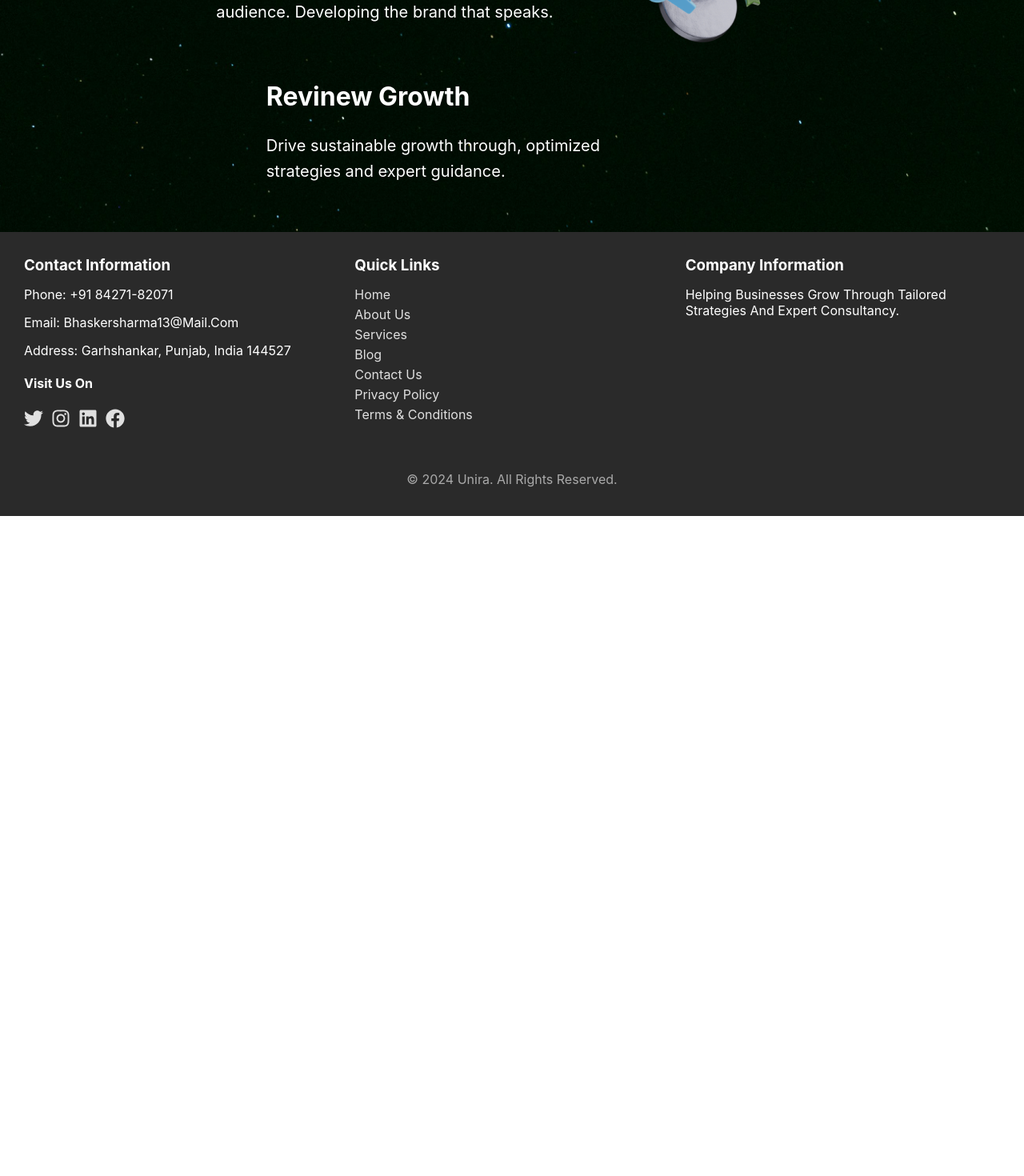
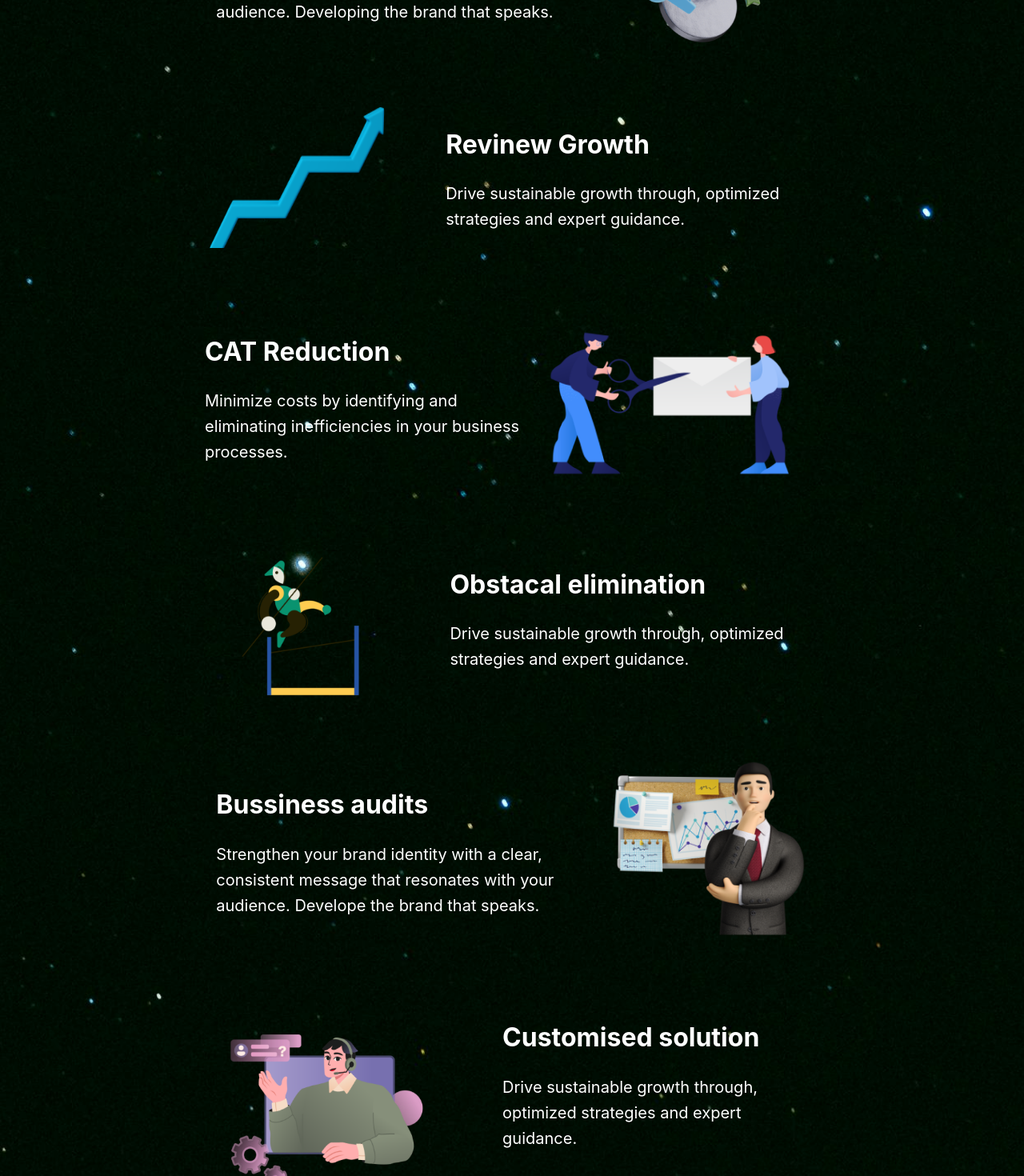
Before and after one commit to bhasker-sharma/unira-website, a React (Create React App) app in the folder react/: page / in a window 1280 px wide. Shown: the part 940-2410 px from the top of the page at 80% size. Before the commit the page ends 1585 px from the top, so only its background shows below. Built offline with nearby package versions, Linux system fonts and the light colour scheme.

Commit message:
basic homepage is ready, now we are going for designing and linking for the other pages , and to make it responsive is also left. else is fine.

```diff
--- a/react/src/components/footer/Footer.jsx
+++ b/react/src/components/footer/Footer.jsx
@@ -37,7 +37,15 @@ const Footer = () => {
         {/* third coloum of the footer section */}
         <div className="footer-section">
           <h3>Company Information</h3>
-          <p>Helping Businesses Grow Through Tailored Strategies And Expert Consultancy.</p>
+          <p>Helping Businesses Grow Through Tailored Strategies And Expert Consultancy.
+          At Unira, we are committed to empowering businesses by offering personalized
+          strategies that align with your unique goals. Our expert consultancy services
+          are designed to drive growth, streamline operations, and enhance your competitive
+          edge. Whether you're looking to scale your operations, optimize your digital presence,
+          or improve your business processes, we provide the insights and tools you need to succeed.
+          With our partnership, you can expect tangible results—greater market reach, increased
+          profitability, and sustainable growth that takes your business to the next level.
+          </p>
         </div>
       </div>
         {/* last line of the footer section */}
--- a/react/src/pages/home/Home.css
+++ b/react/src/pages/home/Home.css
@@ -89,14 +89,22 @@
   margin: auto;
   display: flex;
   flex-direction: column;
+  justify-content: space-around;
+  gap:60px;
+
 }
 
-.body-section .row{
+.body-section .straight-row{
   display: flex;
   justify-content: space-around;
   align-items: center;
 }
 
+.body-section .reverse-row{
+  display: flex;
+  justify-content: space-around;
+  flex-direction: row-reverse;
+}
 /* Text Card Styling */
 .text-card {
   color: #ffffff;
@@ -115,35 +123,11 @@
 .illustration{
   height: 250px;
 }
-
-/* .text-card h2 {
-  font-size: 40px;
-  margin-bottom: 10px;
-  font-weight: bold;
+.illustration_3{
+  width: 80%;
+  height: 100%;
 }
 
-.text-card p {
-  font-size: 20px;
-  line-height: 1.6;
-} */
-
-/* Illustration Styling
-.illustrations-row {
-  display: flex;
-  justify-content: center;
-  position: absolute;
-  top: 60%;
-  left: 60%;
-  z-index: 3;
-}
-
-.illustration_2 {
-  max-width: 300px;
-  height: auto;
-  margin-left: 60%;
-  position: relative;
-  z-index: 2;
-} */
 
 /* Responsiveness with different size of rsolution*/
 @media (max-width: 1200px) {
--- a/react/src/pages/home/Home.jsx
+++ b/react/src/pages/home/Home.jsx
@@ -4,6 +4,11 @@ import Navbar from "../../components/navbar/Navbar";
 import Footer from "../../components/footer/Footer";
 import illustration1 from "../../assets/img_1.png"; // Import illustration image
 import illustration2 from "../../assets/img_2.png";
+import illustration3 from "../../assets/img_3.png";
+import illustration4 from "../../assets/img_4.png";
+import illustration5 from "../../assets/img_5.png";
+import illustration6 from "../../assets/img_6.png";
+import illustration7 from "../../assets/img_7.png";
 
 const Home = () => {
   return (
@@ -31,7 +36,7 @@ const Home = () => {
 
         <div className="body-section">
           {/* First row */}
-          <div className="row">
+          <div className="straight-row">
             <div className="text-card">
               <h2>Brand voice</h2>
               <p>
@@ -50,7 +55,7 @@ const Home = () => {
           </div>
 
           {/* second row */}
-          <div className="row">
+          <div className="reverse-row">
             <div className="text-card">
               <h2>Revinew Growth</h2>
               <p>
@@ -59,27 +64,91 @@ const Home = () => {
               </p>
             </div>
             <div className="illustrations-row">
-              {/* <img src={illustration3} alt="Illustration" className="illustration_3" /> */}
+              <img
+                src={illustration3}
+                alt="Illustration"
+                className="illustration_3"
+              />
             </div>
           </div>
+
+          {/* Third row */}
+          <div className="straight-row">
+            <div className="text-card">
+              <h2>CAT Reduction</h2>
+              <p>
+              Minimize costs by identifying and
+              eliminating inefficiencies in your
+              business processes.
+              </p>
+            </div>
+            <div className="illustrations-row">
+              <img
+                src={illustration4}
+                alt="Illustration"
+                className="illustration"
+              />
+            </div>
+          </div>
+
+          {/* fourth row */}
+          <div className="reverse-row">
+            <div className="text-card">
+              <h2>Obstacal elimination</h2>
+              <p>
+              Drive sustainable growth through,
+              optimized strategies and expert guidance.{" "}
+              </p>
+            </div>
+            <div className="illustrations-row">
+              <img
+                src={illustration5}
+                alt="Illustration"
+                className="illustration_3"
+              />
+            </div>
+          </div>
+
+          {/* Fifth row */}
+          <div className="straight-row">
+            <div className="text-card">
+              <h2>Bussiness audits</h2>
+              <p>
+              Strengthen your brand identity with a clear, consistent
+              message that resonates with your audience. Develope
+              the brand that speaks.{" "}
+              </p>
+            </div>
+            <div className="illustrations-row">
+              <img
+                src={illustration6}
+                alt="Illustration"
+                className="illustration"
+              />
+            </div>
+          </div>
+
+          {/* sixth row */}
+          <div className="reverse-row">
+            <div className="text-card">
+              <h2>Customised solution</h2>
+              <p>
+              Drive sustainable growth through,
+              optimized strategies and expert guidance.{" "}
+              </p>
+            </div>
+            <div className="illustrations-row">
+              <img
+                src={illustration7}
+                alt="Illustration"
+                className="illustration_3"
+              />
+            </div>
+          </div>
+
+
         </div>
       </div>
-
-      {/* Body section */}
-      {/* <div className='body-section'> */}
-
-      {/* First row */}
-      {/* <div className='row1'>
-          <div className='text-card'>
-            <h2>Brand voice</h2>
-            <p>Strengthen your brand identity with clear, consistent message that resonates with your audience. Developing the brand that speaks. </p>
-          </div>
-
-        </div> */}
-
-      {/* </div> */}
-
-      {/* illustrations part that we added in page*/}
 
       <Footer />
     </div>
```
Also changed, not shown: react/src/assets/background circles.png (added).
